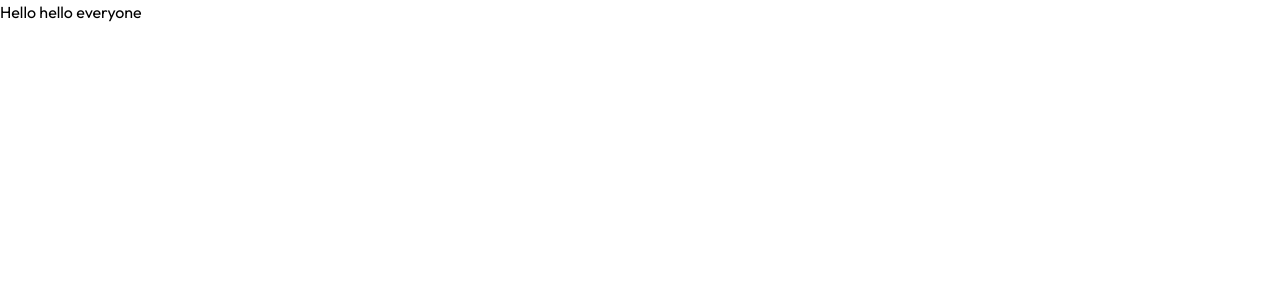
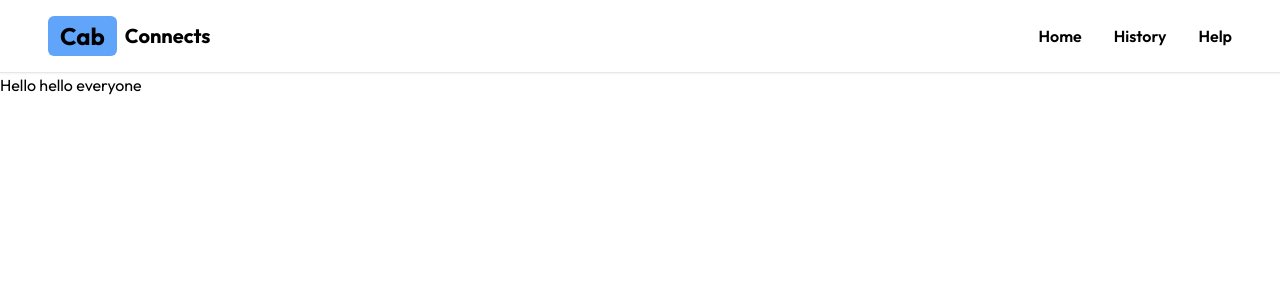
Before and after one commit to salmanabdullahfahim/Cab-Connects, a Next.js app: page / in a window 1280 px wide. Shown: the top 300 px of the page. Built offline with nearby package versions, Linux system fonts and the light colour scheme.

Commit message:
navbar added

```diff
--- a/app/layout.tsx
+++ b/app/layout.tsx
@@ -2,12 +2,13 @@ import { ClerkProvider } from "@clerk/nextjs";
 import "./globals.css";
 import type { Metadata } from "next";
 import { Inter, Outfit } from "next/font/google";
+import Navbar from "@/components/Navbar";
 
 const outfit = Outfit({ subsets: ["latin"] });
 
 export const metadata: Metadata = {
-  title: "Create Next App",
-  description: "Generated by create next app",
+  title: "Cab Connects",
+  description: "Connect the dot between cab and People",
 };
 
 export default function RootLayout({
@@ -18,7 +19,10 @@ export default function RootLayout({
   return (
     <ClerkProvider>
       <html lang="en">
-        <body className={outfit.className}>{children}</body>
+        <body className={outfit.className}>
+          <Navbar />
+          {children}
+        </body>
       </html>
     </ClerkProvider>
   );
--- a/app/page.tsx
+++ b/app/page.tsx
@@ -1,9 +1,6 @@
-import { UserButton } from "@clerk/nextjs";
-
 export default function Home() {
   return (
     <div>
-      <UserButton afterSignOutUrl="/" />
       <h2>Hello hello everyone</h2>
     </div>
   );
--- /dev/null
+++ b/components/Navbar.tsx
@@ -0,0 +1,23 @@
+import { UserButton } from "@clerk/nextjs";
+import Link from "next/link";
+
+const Navbar = () => {
+  return (
+    <div className="flex justify-between items-center p-4 px-12 border-b-[1px] shadow-sm">
+      <Link href="/" className="flex gap-2 items-center">
+        <h1 className="font-bold bg-blue-400 px-3 py-1 rounded-md text-2xl">
+          Cab
+        </h1>
+        <span className="bg-transparent font-bold text-xl ">Connects</span>
+      </Link>
+      <div className="hidden md:flex items-center gap-8 font-semibold text-md">
+        <h2>Home</h2>
+        <h2>History</h2>
+        <h2>Help</h2>
+      </div>
+      <UserButton afterSignOutUrl="/" />
+    </div>
+  );
+};
+
+export default Navbar;
```
